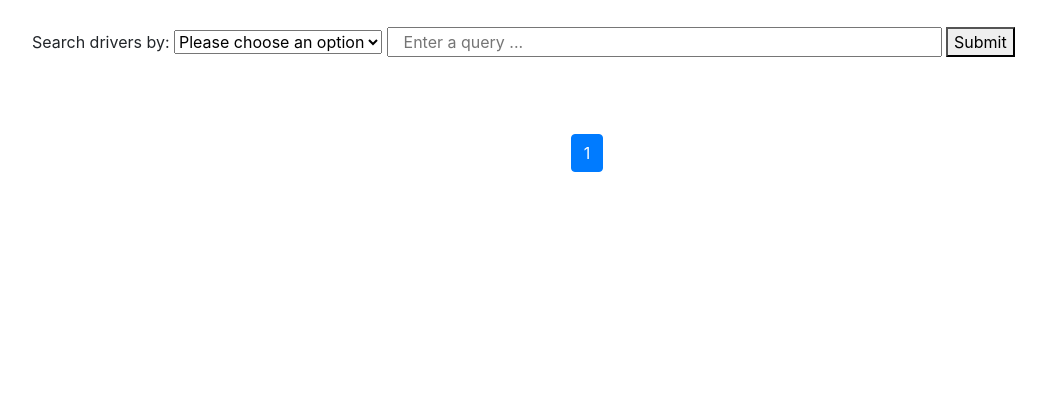
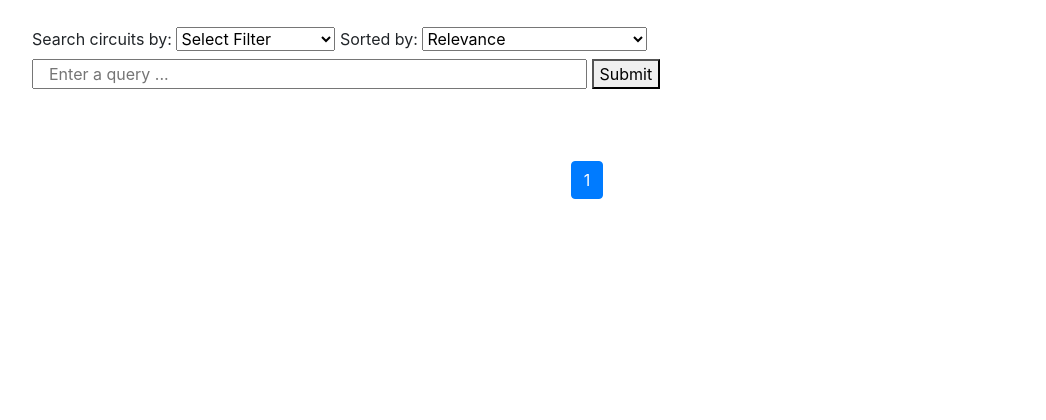
Before and after one commit to UT-SWLab/TeamE2, a Flask app: page /models_circuits in a window 1280 px wide. Shown: the part 197-617 px from the top of the page, without its empty margins (53-1099 px from the left). Run offline with Flask 2, Linux system fonts and the light colour scheme; data that the repository does not hold is empty; some libraries are stand-ins or nearby versions.

Commit message:
added sorting

```diff
--- a/app.py
+++ b/app.py
@@ -3,6 +3,7 @@ import json
 import os
 from collections import defaultdict
 from datetime import date
+import unicodedata
 
 # 3rd party packages
 from flask import Flask, render_template, request
@@ -33,9 +34,12 @@ def about():
 
 @app.route('/models_drivers')
 def driver_model():
+    # get drivers from search, filtering, and sorting
     query = request.args.get('search', '', type=str).rstrip()
-    search_select = request.args.get('search_select', '', type=str)
-    driver_list = get_driver_list(search_select, query)
+    filtered = request.args.get('filtered', '', type=str)
+    driver_list = get_driver_list(filtered, query)
+    sort = request.args.get('sort', '', type=str)
+    driver_list = sort_models(driver_list, sort, filtered)
 
     page = request.args.get('page', 1, type=int)
     page = page - 1
@@ -71,18 +75,20 @@ def driver_model():
                 img_path = NO_IMG
             drivers[-1].update({'imgpath': img_path})
 
-    per_page = 20
+    per_page = 18
     pages = int(len(drivers) / per_page)
     drivers = drivers[page * per_page: page * per_page + per_page]
-    return render_template('drivers-model.html', drivers=drivers, pages=pages, page=page, query=query, search_select=search_select)
+    return render_template('drivers-model.html', drivers=drivers, pages=pages, page=page, query=query, filtered=filtered, sort=sort)
 
 
 @app.route('/models_constructors')
 def constructor_model():
-    # get constructors from search
+    # get constructors from search, filtering, and sorting
     query = request.args.get('search', '', type=str).rstrip()
-    search_select = request.args.get('search_select', '', type=str)
-    constructor_list = search(search_select, db.constructors, query)
+    filtered = request.args.get('filtered', '', type=str)
+    sort = request.args.get('sort', '', type=str)
+    constructor_list = search(filtered, db.constructors, query)
+    constructor_list = sort_models(constructor_list, sort, filtered)
 
     page = request.args.get('page', 1, type=int)
     page = page - 1
@@ -105,18 +111,21 @@ def constructor_model():
             if not os.path.exists(f'./static/{img_path}'):
                 img_path = NO_IMG
             constructors[-1].update({'imgpath': img_path})
-    per_page = 20
+    per_page = 18
     pages = int(len(constructors) / per_page)
     constructors = constructors[page * per_page: page * per_page + per_page]
-    return render_template('constructors-model.html', constructors=constructors, pages=pages, page=page, query=query, search_select=search_select)
+    return render_template('constructors-model.html', constructors=constructors, pages=pages,
+        page=page, query=query, filtered=filtered, sort=sort)
 
 
 @app.route('/models_circuits')
 def circuit_model():
-    # get circuits from search
+    # get circuits from search, filtering, and sorting
     query = request.args.get('search', '', type=str).rstrip()
-    search_select = request.args.get('search_select', '', type=str)
-    circuit_list = get_circuit_list(search_select, query)
+    filtered = request.args.get('filtered', '', type=str)
+    sort = request.args.get('sort', '', type=str)
+    circuit_list = get_circuit_list(filtered, query)
+    circuit_list = sort_models(circuit_list, sort, filtered)
 
     page = request.args.get('page', 1, type=int)
     page = page - 1
@@ -147,10 +156,11 @@ def circuit_model():
             if not os.path.exists(f'./static/{img_path}'):
                 img_path = NO_IMG
             circuits[-1].update({'imgpath': img_path})
-    per_page = 20
+    per_page = 16
     pages = int(len(circuits) / per_page)
     circuits = circuits[page * per_page: page * per_page + per_page]
-    return render_template('circuits-model.html', circuits=circuits, pages=pages, page=page, query=query, search_select=search_select)
+    return render_template('circuits-model.html', circuits=circuits, pages=pages, page=page,
+        query=query, filtered=filtered, sort=sort)
 
 
 @app.route('/drivers')
@@ -544,10 +554,89 @@ def search(field, collection, query):
         {list} List of search results
     """
     if query == '':
-        return collection.find()
+        return list(collection.find())
     else:
-        return collection.find({field: {'$regex': f'.*{query}.*?', '$options': 'i'}})
+        return list(collection.find({field: {'$regex': f'.*{query}.*?', '$options': 'i'}}))
 
+
+def sort_models(models, sort, filtered):
+    if sort == '' or sort == 'relevance':
+        # sort by relevance
+        return models
+    elif len(models) == 0:
+        # return if no results
+        return models
+    elif 'driverId' in models[0]:
+        if filtered == 'name':
+            if sort == 'alpha':
+                # alphabetical sort
+                return sorted(models, key=lambda x:(remove_accents(x['forename']), remove_accents(x['forename'])))
+            elif sort == 'reverse_alpha':
+                # reverse alphabetical sort
+                return sorted(models, key=lambda x:(remove_accents(x['forename']), remove_accents(x['forename'])), reverse=True)
+        elif filtered == 'nationality':
+            if sort == 'alpha':
+                # alphabetical sort
+                return sorted(models, key=lambda x: x['nationality'])
+            elif sort == 'reverse_alpha':
+                # reverse alphabetical sort
+                return sorted(models, key=lambda x: x['nationality'], reverse=True)
+        elif filtered == 'constructor':
+            if sort == 'alpha':
+                # alphabetical sort
+                return sorted(models, key=lambda x: remove_accents(x['constructor']['name']))
+            elif sort == 'reverse_alpha':
+                # reverse alphabetical sort
+                return sorted(models, key=lambda x: remove_accents(x['constructor']['name']), reverse=True)
+    elif 'constructorId' in models[0]:
+        if filtered == 'name':
+            if sort == 'alpha':
+                # alphabetical sort
+                return sorted(models, key=lambda x: remove_accents(x['name']))
+            elif sort == 'reverse_alpha':
+                # reverse alphabetical sort
+                return sorted(models, key=lambda x: remove_accents(x['name']), reverse=True)
+        elif filtered == 'nationality':
+            if sort == 'alpha':
+                # alphabetical sort
+                return sorted(models, key=lambda x: x['nationality'])
+            elif sort == 'reverse_alpha':
+                # reverse alphabetical sort
+                return sorted(models, key=lambda x: x['nationality'], reverse=True)
+        elif filtered == 'top_driver':
+            if sort == 'alpha':
+                # alphabetical sort
+                return sorted(models, key=lambda x: remove_accents(x['topDriverName']))
+            elif sort == 'reverse_alpha':
+                # reverse alphabetical sort
+                return sorted(models, key=lambda x: remove_accents(x['topDriverName']), reverse=True)
+    elif 'circuitId' in models[0]:
+        if filtered == 'name':
+            if sort == 'alpha':
+                # alphabetical sort
+                return sorted(models, key=lambda x: remove_accents(x['name']))
+            elif sort == 'reverse_alpha':
+                # reverse alphabetical sort
+                return sorted(models, key=lambda x: remove_accents(x['name']), reverse=True)
+        elif filtered == 'location':
+            if sort == 'alpha':
+                # alphabetical sort
+                return sorted(models, key=lambda x:(remove_accents(x['location']), remove_accents(x['country'])))
+            elif sort == 'reverse_alpha':
+                # reverse alphabetical sort
+                return sorted(models, key=lambda x:(remove_accents(x['location']), remove_accents(x['country'])), reverse=True)
+        elif filtered == 'most_recent_race':
+            if sort == 'alpha':
+                # alphabetical sort
+                return sorted(models, key=lambda x: remove_accents(x['most_recent_race']))
+            elif sort == 'reverse_alpha':
+                # reverse alphabetical sort
+                return sorted(models, key=lambda x: remove_accents(x['most_recent_race']), reverse=True)
+
+
+def remove_accents(input_str):
+    nfkd_form = unicodedata.normalize('NFKD', input_str)
+    return u"".join([c for c in nfkd_form if not unicodedata.combining(c)])
 
 if __name__ == '__main__':
     app.run(debug=True)
--- a/templates/circuits-model.html
+++ b/templates/circuits-model.html
@@ -20,13 +20,20 @@
 <div class="container my-5">
   <div class="searchbar">
     <form style="width: 100%;" action="/models_circuits" method="get">
-      <label for="search_select">Search drivers by:</label>
-      <select id="search_select" name="search_select" required="required">
-        <option value="">Please choose an option</option>
+      <label for="filtered">Search circuits by:</label>
+      <select id="filtered" name="filtered" required="required">
+        <option value="">Select Filter</option>
         <option value="name">Name</option>
         <option value="location">Location</option>
         <option value="most_recent_race">Most Recent Race</option>
       </select>
+      <label for="sort">Sorted by:</label>
+      <select id="sort" name="sort">
+        <option value="relevance">Relevance</option>
+        <option value="alpha">Alphabetical (A-Z)</option>
+        <option value="reverse_alpha">Reverse Alphabetical (Z-A)</option>
+      </select>
+      <br>
       <input id="search" class="col-6" type="text" name="search" placeholder="Enter a query ..." required="required">
       <button type="submit">Submit</button>
     </form>
@@ -38,22 +45,22 @@
   {% for i in range((circuits|length)|int) %}
   <div class="row justify-content-center">
     <div class="cards">
-      {% for j in range(4) %}
-        {% if circuits|length > 4*i+j %}
-          {% set imgurl = url_for('static', filename=circuits[4*i+j]['imgpath']) %}
+      {% for j in range(2) %}
+        {% if circuits|length > 2*i+j %}
+          {% set imgurl = url_for('static', filename=circuits[2*i+j]['imgpath']) %}
           <!--Card template from https://codepen.io/veronicadev/pen/WJyOwG-->
           <article class="card card--1">
           <div class="card__img" style="background-image: url({{imgurl}})"></div>
-          <a href={{circuits[4*i+j]['link']}} class="card_link">
+          <a href={{circuits[2*i+j]['link']}} class="card_link">
             <div class="card__img--hover" style="background-image: url({{imgurl}})"></div>
             </a>
           <div class="card__info">
             <span class="card__category">Circuit</span>
-            <h3 class="card__title">{{circuits[4*i+j]['name']}}</h3>
+            <h3 class="card__title">{{circuits[2*i+j]['name']}}</h3>
             <span class="card__category">Location</span>
-            <h6 class="card__title">{{circuits[4*i+j]['location']}}, {{circuits[4*i+j]['country']}}</h6>
+            <h6 class="card__title">{{circuits[2*i+j]['location']}}, {{circuits[2*i+j]['country']}}</h6>
             <span class="card__category">Most Recent Race</span>
-            <h6 class="card__title">{{circuits[4*i+j]['most_recent_race']}}</h6>
+            <h6 class="card__title">{{circuits[2*i+j]['most_recent_race']}}</h6>
           </div>
           </article>
         {% endif %}
@@ -67,7 +74,7 @@
       <ul class="pagination pg-blue">
         {% if page > 0 %}
         <li class="page-item">
-          <a class="page-link" aria-label="Previous" href="{{url_for('circuit_model', page=page, search=query, search_select=search_select)}}">
+          <a class="page-link" aria-label="Previous" href="{{url_for('circuit_model', page=page, search=query, filtered=filtered, sort=sort)}}">
             <span aria-hidden="true">&laquo;</span>
             <span class="sr-only">Previous</span>
           </a>
@@ -77,13 +84,13 @@
         {% set rightskip = False %}
         {% for i in range(pages+1) %}
           {% if i == page %}
-            <li class="page-item active"><a class="page-link" href="{{url_for('circuit_model', page=i+1, search=query, search_select=search_select)}}">{{i+1}}</a></li>
+            <li class="page-item active"><a class="page-link" href="{{url_for('circuit_model', page=i+1, search=query, filtered=filtered, sort=sort)}}">{{i+1}}</a></li>
           {% elif i < page and i >= page - 2 %}
-            <li class="page-item"><a class="page-link" href="{{url_for('circuit_model', page=i+1, search=query, search_select=search_select)}}">{{i+1}}</a></li>
+            <li class="page-item"><a class="page-link" href="{{url_for('circuit_model', page=i+1, search=query, filtered=filtered, sort=sort)}}">{{i+1}}</a></li>
           {% elif i > page and i <= page + 2 %}
-            <li class="page-item"><a class="page-link" href="{{url_for('circuit_model', page=i+1, search=query, search_select=search_select)}}">{{i+1}}</a></li>
+            <li class="page-item"><a class="page-link" href="{{url_for('circuit_model', page=i+1, search=query, filtered=filtered, sort=sort)}}">{{i+1}}</a></li>
           {% elif i == 0 or i==pages %}
-            <li class="page-item"><a class="page-link" href="{{url_for('circuit_model', page=i+1, search=query, search_select=search_select)}}">{{i+1}}</a></li>
+            <li class="page-item"><a class="page-link" href="{{url_for('circuit_model', page=i+1, search=query, filtered=filtered, sort=sort)}}">{{i+1}}</a></li>
           {% else %}
             {% if i < page and skip.left == False %}
               {% if skip.update({'left': True}) %}{% endif %}
@@ -95,7 +102,7 @@
         {% endfor %}
         {% if page < pages %}
         <li class="page-item">
-          <a class="page-link" aria-label="Next" href="{{url_for('circuit_model', page=page+2, search=query, search_select=search_select)}}">
+          <a class="page-link" aria-label="Next" href="{{url_for('circuit_model', page=page+2, search=query, filtered=filtered, sort=sort)}}">
             <span aria-hidden="true">&raquo;</span>
             <span class="sr-only">Next</span>
           </a>
```
Also changed, not shown: templates/constructors-model.html (+23 -16 lines), templates/drivers-model.html (+23 -16 lines).
